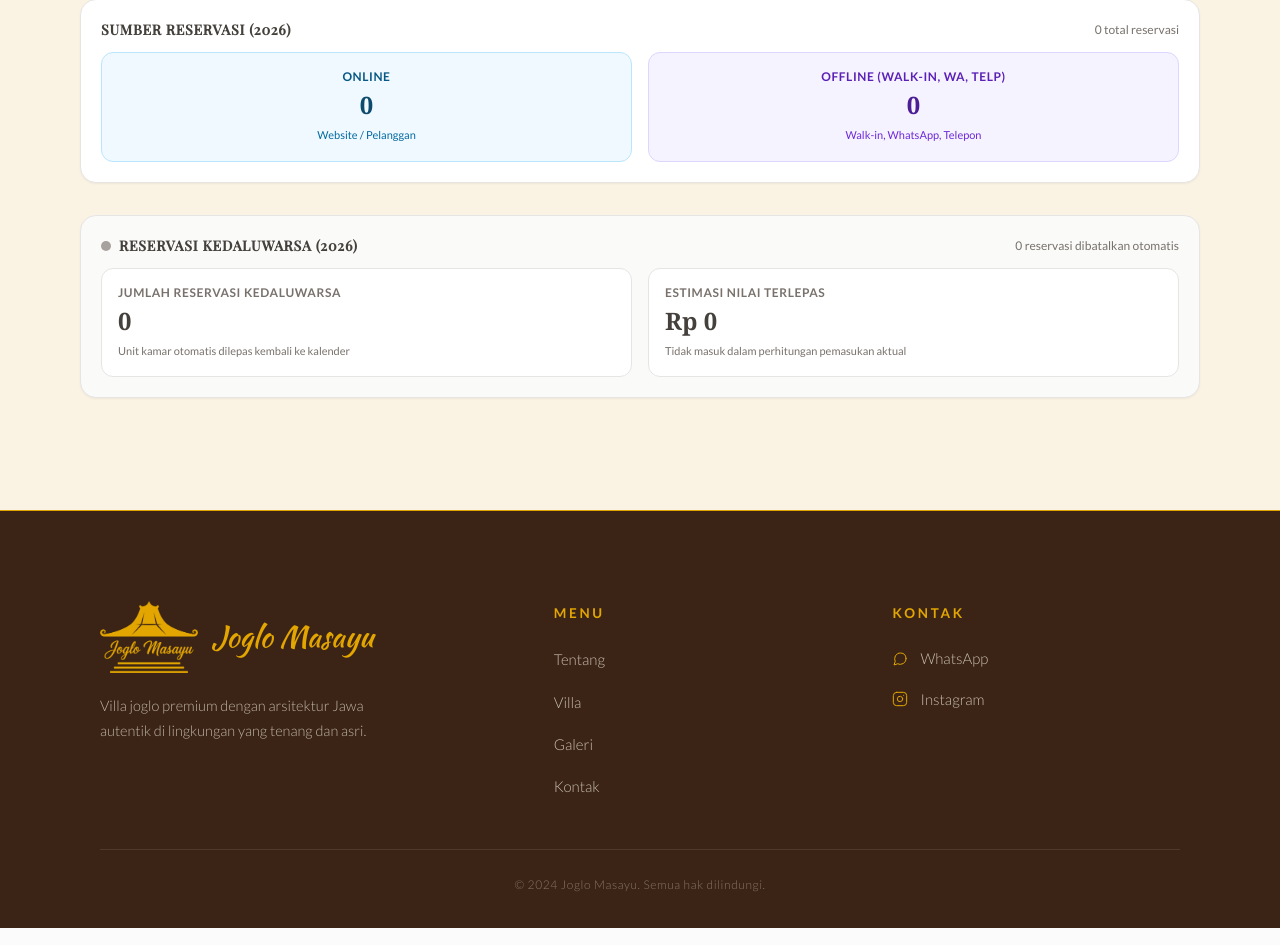
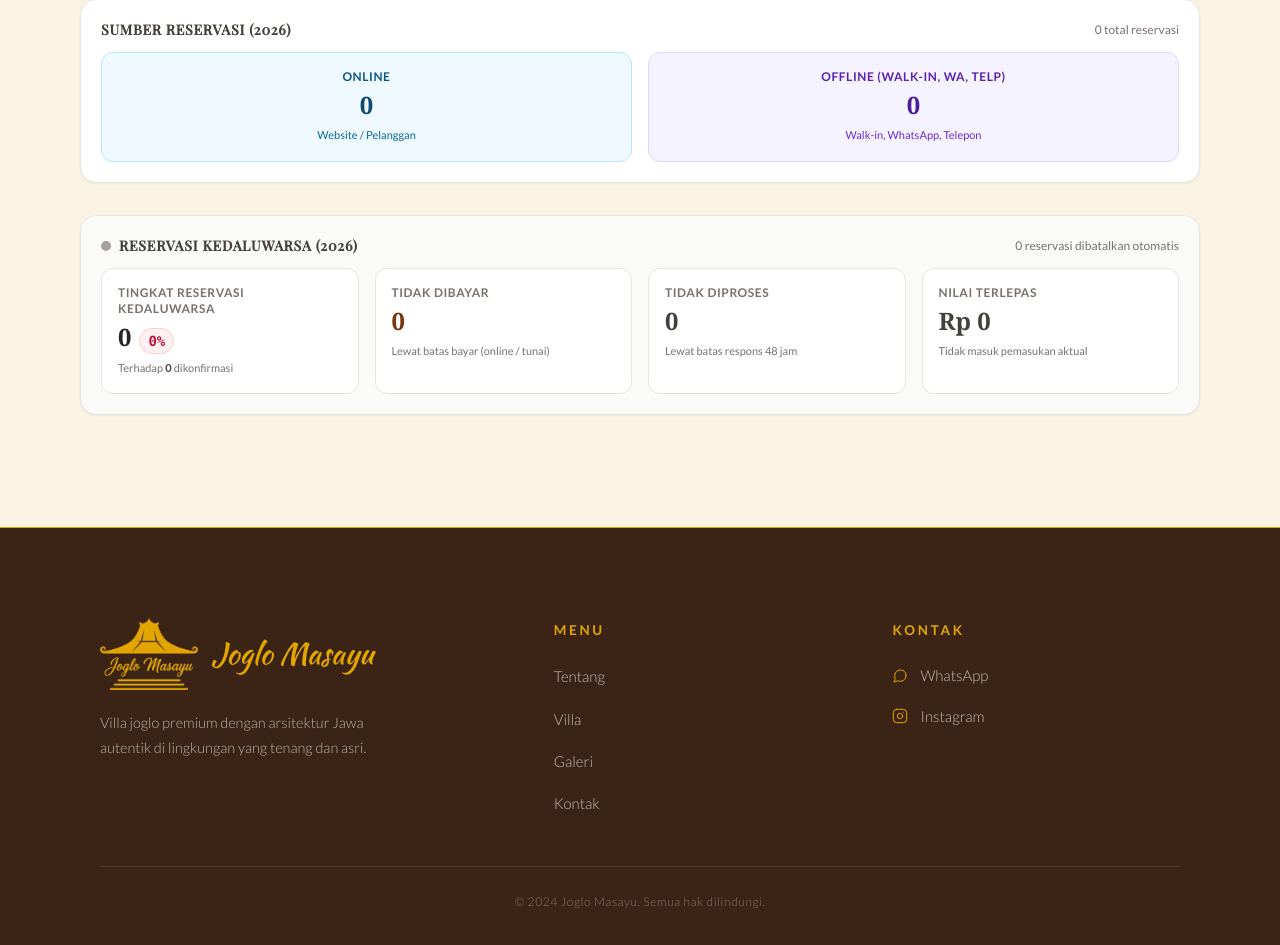
Before and after one commit to farhan123853/Proyek3, a PHP site: page /website/dashboard/pemilik.php in a window 1280 px wide. Shown: the part 1857-2802 px from the top of the page. Run offline with PHP 8.4, Linux system fonts and the light colour scheme; the visitor is signed in with stand-in values (Sample User, id 1); data that the repository does not hold is empty; some web fonts are replaced.

Commit message:
feat(owner): kartu kecil tingkat reservasi kedaluwarsa dan pemisahan penyebab tidak dibayar vs tidak diproses

```diff
--- a/dashboard/pemilik.php
+++ b/dashboard/pemilik.php
@@ -53,16 +53,35 @@ $stmtEst = $pdo->query("
 ");
 $estimasi = $stmtEst->fetch();
 
-// 3b. Statistik Kedaluwarsa (Hanya-baca, tidak masuk pemasukan & tidak memengaruhi estimasi terkonfirmasi)
+// 3b. Statistik Kedaluwarsa & Tingkat Kedaluwarsa terhadap Reservasi Dikonfirmasi
 $stmtKedaluwarsa = $pdo->prepare("
     SELECT
         COUNT(*) AS total_kedaluwarsa,
-        COALESCE(SUM(estimasi_total), 0) AS total_nominal
+        COALESCE(SUM(estimasi_total), 0) AS total_nominal,
+        SUM(CASE WHEN batas_bayar_pada IS NOT NULL THEN 1 ELSE 0 END) AS tidak_dibayar,
+        SUM(CASE WHEN batas_bayar_pada IS NULL THEN 1 ELSE 0 END) AS tidak_diproses
     FROM reservasi
     WHERE status = 'kedaluwarsa' AND YEAR(tanggal_checkin) = ?
 ");
 $stmtKedaluwarsa->execute([$tahun]);
-$statKedaluwarsaTahun = $stmtKedaluwarsa->fetch() ?: ['total_kedaluwarsa' => 0, 'total_nominal' => 0];
+$statKedaluwarsaTahun = $stmtKedaluwarsa->fetch() ?: [
+    'total_kedaluwarsa' => 0,
+    'total_nominal' => 0,
+    'tidak_dibayar' => 0,
+    'tidak_diproses' => 0
+];
+
+$stmtKonfTahun = $pdo->prepare("
+    SELECT COUNT(*) FROM reservasi
+    WHERE status = 'dikonfirmasi' AND YEAR(tanggal_checkin) = ?
+");
+$stmtKonfTahun->execute([$tahun]);
+$totalKonfirmasiTahun = (int)$stmtKonfTahun->fetchColumn();
+
+$totalKedaluwarsaTahun = (int)$statKedaluwarsaTahun['total_kedaluwarsa'];
+$persenKedaluwarsa = $totalKonfirmasiTahun > 0 ? round(($totalKedaluwarsaTahun / $totalKonfirmasiTahun) * 100, 1) : 0;
+$tidakDibayarTahun = (int)($statKedaluwarsaTahun['tidak_dibayar'] ?? 0);
+$tidakDiprosesTahun = (int)($statKedaluwarsaTahun['tidak_diproses'] ?? 0);
 
 // 4. Sumber Reservasi (Online vs Offline pada tahun terpilih)
 $stmtSumber = $pdo->prepare("
@@ -542,20 +561,43 @@ if ($maxBulanNominal === 0) $maxBulanNominal = 1;
       <div class="flex flex-col sm:flex-row sm:items-center justify-between gap-2 mb-3">
         <div class="flex items-center gap-2">
           <span class="w-2.5 h-2.5 rounded-full bg-stone-400"></span>
-          <h3 class="text-sm uppercase tracking-wider font-bold text-stone-700 mb-0">Reservasi Kedaluwarsa (<?= $tahun ?>)</h3>
+          <h3 class="text-sm uppercase tracking-wider font-bold text-stone-700 mb-0">Reservasi Kedaluwarsa (<span id="labelTahunKedaluwarsa"><?= $tahun ?></span>)</h3>
         </div>
-        <span class="text-xs text-stone-500 font-medium"><?= (int)$statKedaluwarsaTahun['total_kedaluwarsa'] ?> reservasi dibatalkan otomatis</span>
+        <span class="text-xs text-stone-500 font-medium"><span id="subTotalKedaluwarsa"><?= $totalKedaluwarsaTahun ?></span> reservasi dibatalkan otomatis</span>
       </div>
-      <div class="grid grid-cols-1 sm:grid-cols-2 gap-4">
+
+      <div class="grid grid-cols-1 sm:grid-cols-2 lg:grid-cols-4 gap-4">
+        <!-- Kartu 1: Tingkat Reservasi Kedaluwarsa -->
         <div class="bg-white border border-stone-200 rounded-xl p-4">
-          <span class="text-xs text-stone-500 font-semibold block uppercase tracking-wider mb-1">Jumlah Reservasi Kedaluwarsa</span>
-          <div class="text-2xl font-serif font-bold text-stone-700"><?= (int)$statKedaluwarsaTahun['total_kedaluwarsa'] ?></div>
-          <p class="text-[11px] text-stone-500 mt-1 mb-0">Unit kamar otomatis dilepas kembali ke kalender</p>
+          <span class="text-xs text-stone-500 font-semibold block uppercase tracking-wider mb-1"><?= t('expiration.rate_title') ?></span>
+          <div class="flex items-baseline gap-2">
+            <div id="cardKedaluwarsaTotal" class="text-2xl font-serif font-bold text-stone-800"><?= $totalKedaluwarsaTahun ?></div>
+            <span id="cardKedaluwarsaPersen" class="text-sm font-semibold text-rose-700 bg-rose-50 border border-rose-200 px-2 py-0.5 rounded-full font-mono"><?= $persenKedaluwarsa ?>%</span>
+          </div>
+          <p class="text-[11px] text-stone-500 mt-1 mb-0">
+            Terhadap <span id="cardKedaluwarsaKonf" class="font-semibold text-stone-700"><?= $totalKonfirmasiTahun ?></span> dikonfirmasi
+          </p>
         </div>
+
+        <!-- Kartu 2: Penyebab Tidak Dibayar -->
         <div class="bg-white border border-stone-200 rounded-xl p-4">
-          <span class="text-xs text-stone-500 font-semibold block uppercase tracking-wider mb-1">Estimasi Nilai Terlepas</span>
-          <div class="text-2xl font-serif font-bold text-stone-700"><?= format_rupiah($statKedaluwarsaTahun['total_nominal']) ?></div>
-          <p class="text-[11px] text-stone-500 mt-1 mb-0">Tidak masuk dalam perhitungan pemasukan aktual</p>
+          <span class="text-xs text-stone-500 font-semibold block uppercase tracking-wider mb-1"><?= t('expiration.rate_unpaid') ?></span>
+          <div id="cardKedaluwarsaTidakDibayar" class="text-2xl font-serif font-bold text-amber-900"><?= $tidakDibayarTahun ?></div>
+          <p class="text-[11px] text-stone-500 mt-1 mb-0">Lewat batas bayar (online / tunai)</p>
+        </div>
+
+        <!-- Kartu 3: Penyebab Tidak Diproses -->
+        <div class="bg-white border border-stone-200 rounded-xl p-4">
+          <span class="text-xs text-stone-500 font-semibold block uppercase tracking-wider mb-1"><?= t('expiration.rate_unprocessed') ?></span>
+          <div id="cardKedaluwarsaTidakDiproses" class="text-2xl font-serif font-bold text-stone-700"><?= $tidakDiprosesTahun ?></div>
+          <p class="text-[11px] text-stone-500 mt-1 mb-0">Lewat batas respons 48 jam</p>
+        </div>
+
+        <!-- Kartu 4: Estimasi Nilai Terlepas -->
+        <div class="bg-white border border-stone-200 rounded-xl p-4">
+          <span class="text-xs text-stone-500 font-semibold block uppercase tracking-wider mb-1">Nilai Terlepas</span>
+          <div id="cardKedaluwarsaNominal" class="text-2xl font-serif font-bold text-stone-700"><?= format_rupiah($statKedaluwarsaTahun['total_nominal']) ?></div>
+          <p class="text-[11px] text-stone-500 mt-1 mb-0">Tidak masuk pemasukan aktual</p>
         </div>
       </div>
     </div>
@@ -803,6 +845,27 @@ document.addEventListener('DOMContentLoaded', function() {
       });
       villaContainer.innerHTML = vHtml;
     }
+
+    // 6. Kartu Kedaluwarsa
+    if (data.kedaluwarsa) {
+      const k = data.kedaluwarsa;
+      const elLabelTahun = document.getElementById('labelTahunKedaluwarsa');
+      if (elLabelTahun) elLabelTahun.textContent = tahun;
+      const elSubTotal = document.getElementById('subTotalKedaluwarsa');
+      if (elSubTotal) elSubTotal.textContent = k.total_kedaluwarsa;
+      const elTotal = document.getElementById('cardKedaluwarsaTotal');
+      if (elTotal) elTotal.textContent = k.total_kedaluwarsa;
+      const elPersen = document.getElementById('cardKedaluwarsaPersen');
+      if (elPersen) elPersen.textContent = k.persen_kedaluwarsa + '%';
+      const elKonf = document.getElementById('cardKedaluwarsaKonf');
+      if (elKonf) elKonf.textContent = k.total_dikonfirmasi;
+      const elTidakDibayar = document.getElementById('cardKedaluwarsaTidakDibayar');
+      if (elTidakDibayar) elTidakDibayar.textContent = k.tidak_dibayar;
+      const elTidakDiproses = document.getElementById('cardKedaluwarsaTidakDiproses');
+      if (elTidakDiproses) elTidakDiproses.textContent = k.tidak_diproses;
+      const elNominal = document.getElementById('cardKedaluwarsaNominal');
+      if (elNominal) elNominal.textContent = formatRp(k.total_nominal);
+    }
   }
 
   // Event Listener: Ubah Tahun
```
Also changed, not shown: api/laporan-pemilik.php (+23 -3 lines).
